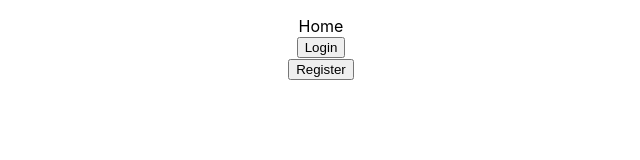
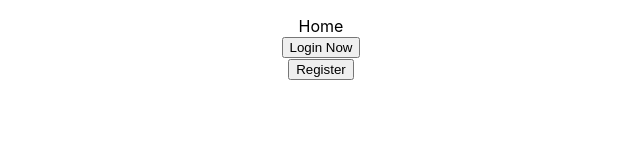
Before and after one commit to McKayK/family-recipes, a React (Create React App) app: page / in a window 1280 px wide. Shown: the top 160 px of the page, without its empty margins (339-979 px from the left). Built offline with nearby package versions, Linux system fonts and the light colour scheme.

Commit message:
Login Now

```diff
--- a/src/components/Nav.js
+++ b/src/components/Nav.js
@@ -25,7 +25,9 @@ const Nav = () => {
         <ul>
           <li>Home</li>
           <li>
-            {!loginStatus && <button onClick={changeLoginStatus}>Login</button>}
+            {!loginStatus && (
+              <button onClick={changeLoginStatus}>Login Now</button>
+            )}
           </li>
           <li>
             {loginStatus && <button onClick={changeLoginStatus}>Logout</button>}
```
